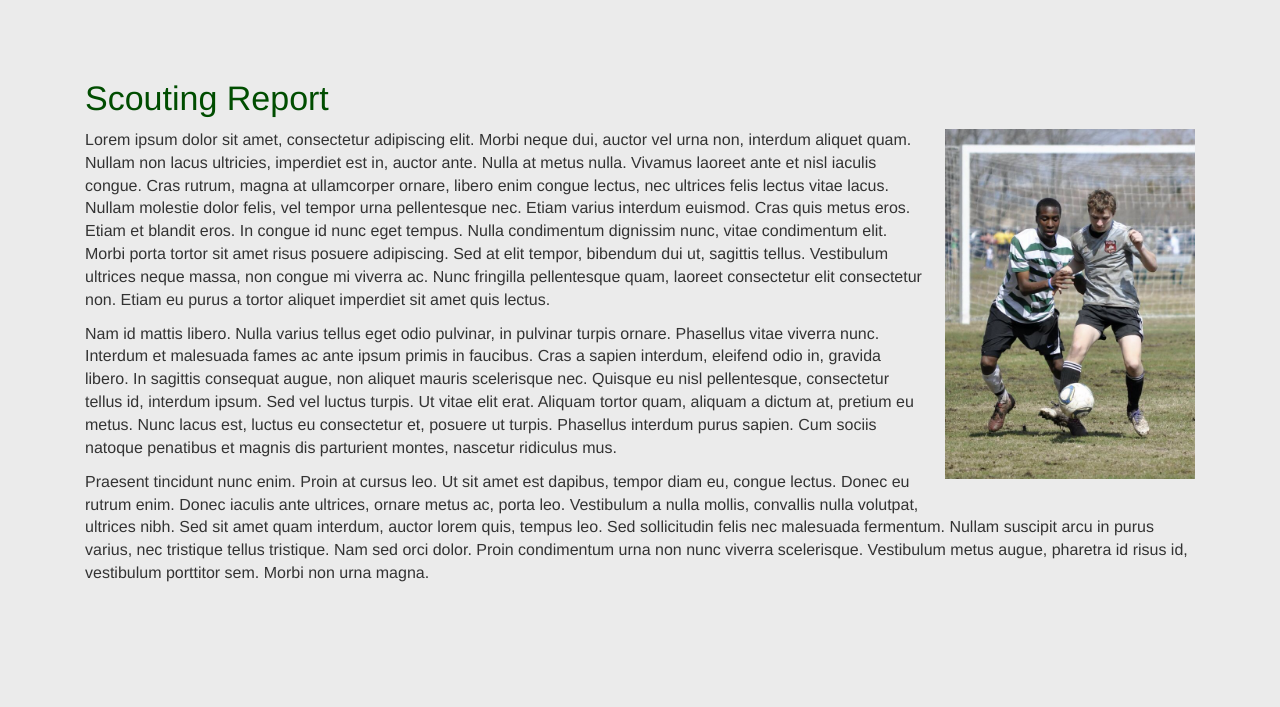
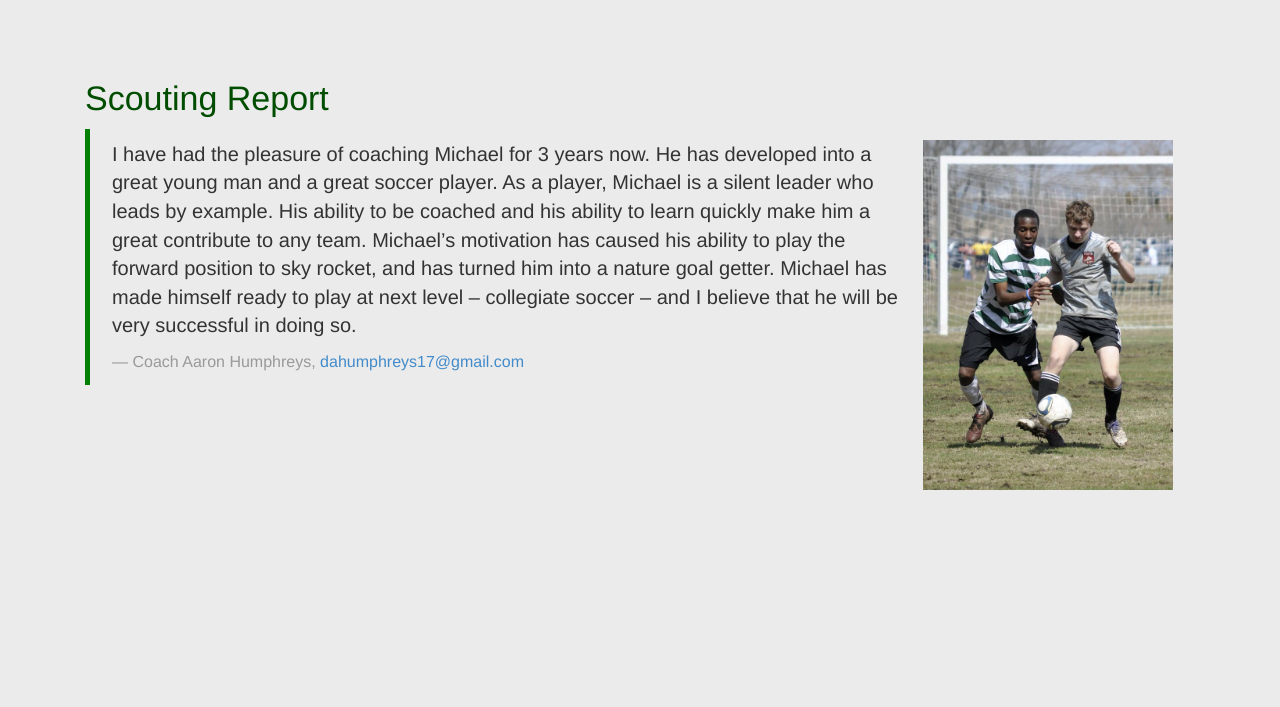
Before and after one commit to blachniet/mlachniet.com, a website: page index.html in a window 1280 px wide. Shown: the part 2420-3127 px from the top of the page. Drawn offline with nearby package versions, Linux system fonts and the light colour scheme.

Commit message:
Added Aaron's report

```diff
--- a/index.html
+++ b/index.html
@@ -201,15 +201,17 @@
               <div class="container">
                 <div class="col-md-12">
                   <h2>Scouting Report</h2>
-                  <p><img src="img/image5-c1f7009a.png" width="250" align="right" style="margin-left: 20px; margin-bottom: 20px;" />
-                    Lorem ipsum dolor sit amet, consectetur adipiscing elit. Morbi neque dui, auctor vel urna non, interdum aliquet quam. Nullam non lacus ultricies, imperdiet est in, auctor ante. Nulla at metus nulla. Vivamus laoreet ante et nisl iaculis congue. Cras rutrum, magna at ullamcorper ornare, libero enim congue lectus, nec ultrices felis lectus vitae lacus. Nullam molestie dolor felis, vel tempor urna pellentesque nec. Etiam varius interdum euismod. Cras quis metus eros. Etiam et blandit eros. In congue id nunc eget tempus. Nulla condimentum dignissim nunc, vitae condimentum elit. Morbi porta tortor sit amet risus posuere adipiscing. Sed at elit tempor, bibendum dui ut, sagittis tellus. Vestibulum ultrices neque massa, non congue mi viverra ac. Nunc fringilla pellentesque quam, laoreet consectetur elit consectetur non. Etiam eu purus a tortor aliquet imperdiet sit amet quis lectus.</p>
-
-                    <p>Nam id mattis libero. Nulla varius tellus eget odio pulvinar, in pulvinar turpis ornare. Phasellus vitae viverra nunc. Interdum et malesuada fames ac ante ipsum primis in faucibus. Cras a sapien interdum, eleifend odio in, gravida libero. In sagittis consequat augue, non aliquet mauris scelerisque nec. Quisque eu nisl pellentesque, consectetur tellus id, interdum ipsum. Sed vel luctus turpis. Ut vitae elit erat. Aliquam tortor quam, aliquam a dictum at, pretium eu metus. Nunc lacus est, luctus eu consectetur et, posuere ut turpis. Phasellus interdum purus sapien. Cum sociis natoque penatibus et magnis dis parturient montes, nascetur ridiculus mus.</p>
-
-                    <p>Praesent tincidunt nunc enim. Proin at cursus leo. Ut sit amet est dapibus, tempor diam eu, congue lectus. Donec eu rutrum enim. Donec iaculis ante ultrices, ornare metus ac, porta leo. Vestibulum a nulla mollis, convallis nulla volutpat, ultrices nibh. Sed sit amet quam interdum, auctor lorem quis, tempus leo. Sed sollicitudin felis nec malesuada fermentum. Nullam suscipit arcu in purus varius, nec tristique tellus tristique. Nam sed orci dolor. Proin condimentum urna non nunc viverra scelerisque. Vestibulum metus augue, pharetra id risus id, vestibulum porttitor sem. Morbi non urna magna.
-
-
-                    </p>
+                    <blockquote>
+                      <p><img src="img/image5-c1f7009a.png" width="250" align="right" style="margin-left: 20px; margin-bottom: 20px;" />
+                        I have had the pleasure of coaching Michael for 3 years now. He has developed into a great young man
+                        and a great soccer player. As a player, Michael is a silent leader who leads by example. His ability to be
+                        coached and his ability to learn quickly make him a great contribute to any team. Michael’s motivation has
+                        caused his ability to play the forward position to sky rocket, and has turned him into a nature goal getter.
+                        Michael has made himself ready to play at next level – collegiate soccer – and I believe that he will be
+                        very successful in doing so.
+                      </p>
+                      <footer><cite title="Coach Aaron Humphreys">Coach Aaron Humphreys, <a href="mailto:dahumphreys17@gmail.com">dahumphreys17@gmail.com</a></cite></footer>
+                    </blockquote>
                   </div>
                 </div>
               </div>
--- a/less/bootstrap/variables.less
+++ b/less/bootstrap/variables.less
@@ -818,7 +818,7 @@
 //** Blockquote font size
 @blockquote-font-size:        (@font-size-base * 1.25);
 //** Blockquote border color
-@blockquote-border-color:     @gray-lighter;
+@blockquote-border-color:     @ml-green-med;
 //** Page header border color
 @page-header-border-color:    @gray-lighter;
 
```
Also changed, not shown: css/bootstrap.css, css/bootstrap.min.css.
